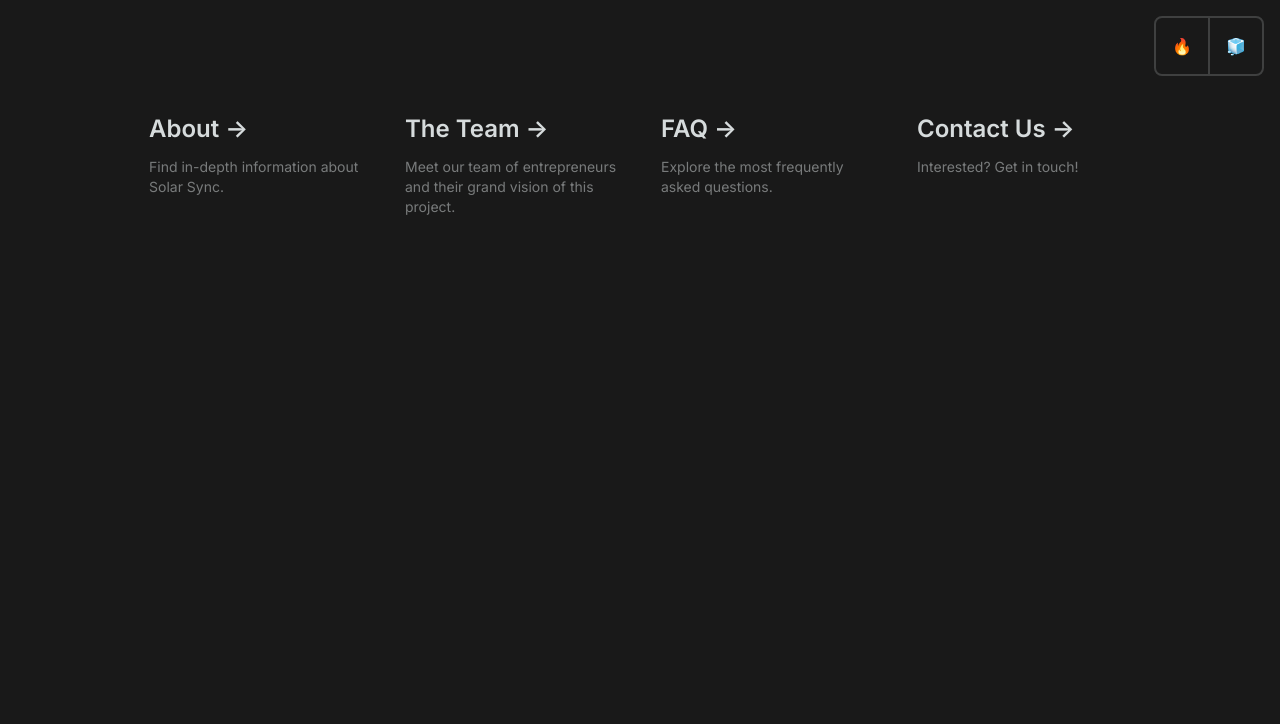
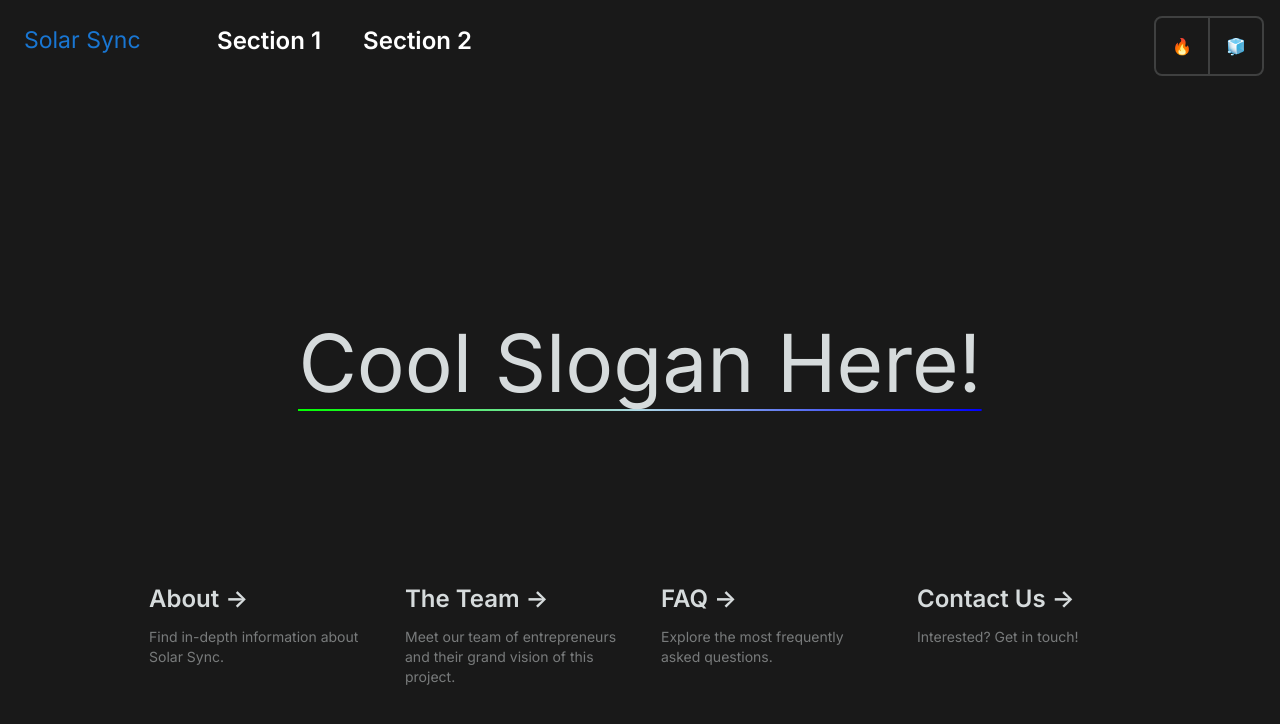
Before and after one commit to padhyeSohum/solar-sync, a Next.js app: page / in a window 1280 px wide. Shown: the top 724 px of the page. Built offline with nearby package versions, Linux system fonts and the light colour scheme.

Commit message:
simple navbar

```diff
--- a/package.json
+++ b/package.json
@@ -12,6 +12,10 @@
     "deploy": "gh-pages -d build"
   },
   "dependencies": {
+    "@emotion/react": "^11.13.0",
+    "@emotion/styled": "^11.13.0",
+    "@mui/icons-material": "^5.16.4",
+    "@mui/material": "^5.16.4",
     "next": "14.2.5",
     "react": "^18",
     "react-dom": "^18"
--- a/pages/index.tsx
+++ b/pages/index.tsx
@@ -1,5 +1,6 @@
 import { Inter } from "next/font/google";
 import LightDarkButton from "@/components/light-dark-button";
+import { AppBar, HeaderOffset, Logo, Toolbar } from "./styled";
 
 const inter = Inter({ subsets: ["latin"] });
 
@@ -8,7 +9,45 @@ export default function Home() {
         <main
             className={`flex min-h-screen flex-col items-center justify-between p-24 ${inter.className}`}
         >
-            <LightDarkButton />
+
+          <div>
+            <AppBar>
+                <Toolbar component="div" sx={{ display: { xs: 'none', sm: 'flex' } }}>
+                    <Logo className = "py-4">Solar Sync</Logo>
+                    <nav className="relative select-none lg:flex lg:items-stretch w-full py-4">
+                    <div className="flex flex-no-shrink items-stretch h-12 justify-normal">
+                        <a href="#"
+                        className="group rounded-lg border border-transparent px-5 py-2 transition-colors hover:border-gray-300 hover:bg-gray-100 hover:dark:border-neutral-700 hover:dark:bg-neutral-800/30 justify-items-center"
+                        target="_blank"
+                        rel="noopener noreferrer"
+                        >
+                            <h2 className={`mb-3 text-2xl font-semibold`}>
+                                Section 1{" "}
+                            </h2>
+                        </a>
+
+                        <a href="#"
+                        className="group rounded-lg border border-transparent px-5 py-2 transition-colors hover:border-gray-300 hover:bg-gray-100 hover:dark:border-neutral-700 hover:dark:bg-neutral-800/30 justify-items-center margin-left-7"
+                        target="_blank"
+                        rel="noopener noreferrer"
+                        >
+                            <h2 className={`mb-3 text-2xl font-semibold`}>
+                                Section 2{" "}
+                            </h2>
+                        </a>
+                    </div>
+                    </nav>
+
+                    <LightDarkButton />
+                </Toolbar>
+            </AppBar>
+            <HeaderOffset />
+          </div>
+
+
+          <div>
+            <h1><span className="gradient-underline">Cool Slogan Here!</span></h1>
+          </div>
 
             <div className="mb-32 grid text-center lg:max-w-5xl lg:w-full lg:mb-0 lg:grid-cols-4 lg:text-left">
                 <a
--- /dev/null
+++ b/pages/styled.tsx
@@ -0,0 +1,34 @@
+import { styled } from '@mui/material/styles';
+import MuiToolbar from '@mui/material/Toolbar';
+import MuiAppBar from '@mui/material/AppBar';
+
+export const AppBar = styled(MuiAppBar)`
+  display: flex;
+  align-content: space-between;
+  flex-direction: row;
+  background-color: transparent;
+  box-shadow: none;
+  ${({ theme }) => ({ ...theme.mixins.toolbar })}
+`;
+
+export const Toolbar = styled(MuiToolbar)`
+  width: 100%;
+  display: flex;
+  justify-content: space-between;
+  align-items: center;
+  background-color: ${({ theme }) => theme.palette.mode === 'dark' && theme.palette.common.black}; ;
+` as typeof MuiToolbar;
+
+export const Logo = styled('div')`
+  font-size: 23px;
+  width: 200px;
+  white-space: pre;
+  color: ${({ theme }) => theme.palette.primary.main};
+`;
+
+export const HeaderOffset = styled('div')`
+  padding: 0 6px;
+  ${({ theme }) => ({
+    ...theme.mixins.toolbar,
+  })};
+`;
--- a/styles/globals.css
+++ b/styles/globals.css
@@ -40,3 +40,10 @@ h1 {
     text-wrap: balance;
   }
 }
+
+.gradient-underline {
+  background-image: linear-gradient(to right, lime, lightblue, blue);
+  background-size: 100% 2px;
+  background-repeat: no-repeat;
+  background-position: bottom;
+}
```
Also changed, not shown: 1 other file (tests, documents, lock files or other folders).
